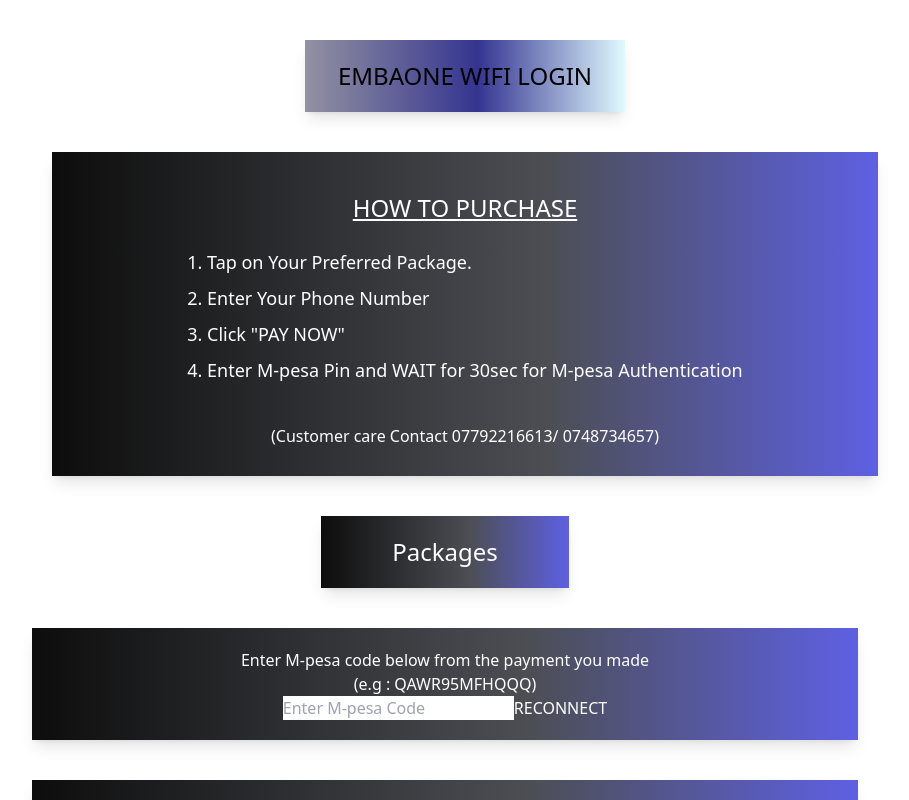
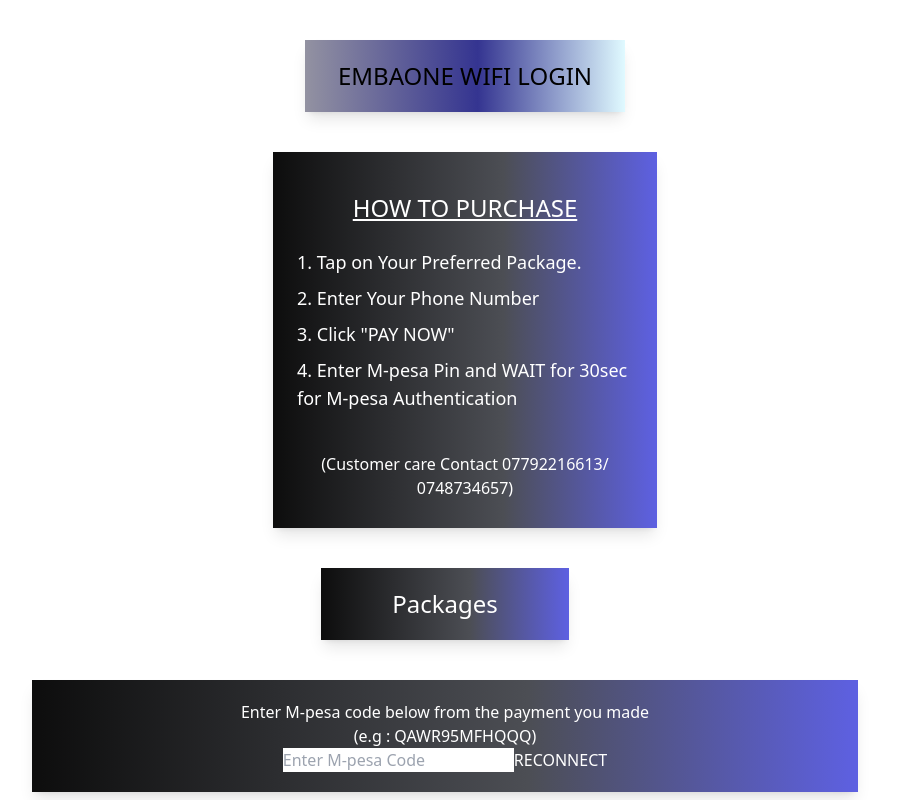
Before and after one commit to tobias-omondi/Wi-Fi-Wallet, a React (Vite) app in the folder my-wifi-wallet/: page / in a window 1280 px wide. Shown: the top 800 px of the page, without its empty margins (175-1084 px from the left). Built offline with nearby package versions, Linux system fonts and the light colour scheme.

Commit message:
changed files

```diff
--- a/my-wifi-wallet/src/components/Homepage.jsx
+++ b/my-wifi-wallet/src/components/Homepage.jsx
@@ -8,7 +8,7 @@
           EMBAONE WIFI LOGIN
         </h1>
       </div>
-      <div className='bg-custom-transparent-gradient mb-10 p-5 shadow-lg w-2/3 mx-auto text-center flex flex-col items-center justify-center text-white'>
+      <div className='bg-custom-transparent-gradient mb-10 p-5 shadow-lg w-96 mx-auto text-center flex flex-col items-center justify-center text-white'>
         <h2 className='underline p-5 text-center text-2xl'>HOW TO PURCHASE</h2>
         <div className='text-start text-lg '>
         <p className='p-1'>1. Tap on Your Preferred Package.</p>
--- a/my-wifi-wallet/src/components/Login.jsx
+++ b/my-wifi-wallet/src/components/Login.jsx
@@ -17,6 +17,7 @@
         <div>
         <input type='text' placeholder='User Name:' required />
         </div>
+
         {/* password  with toggle*/}
         <div className='relative'>
         <input type={showPassowrd ? 'text' : 'password'} placeholder='Password' required />
```
